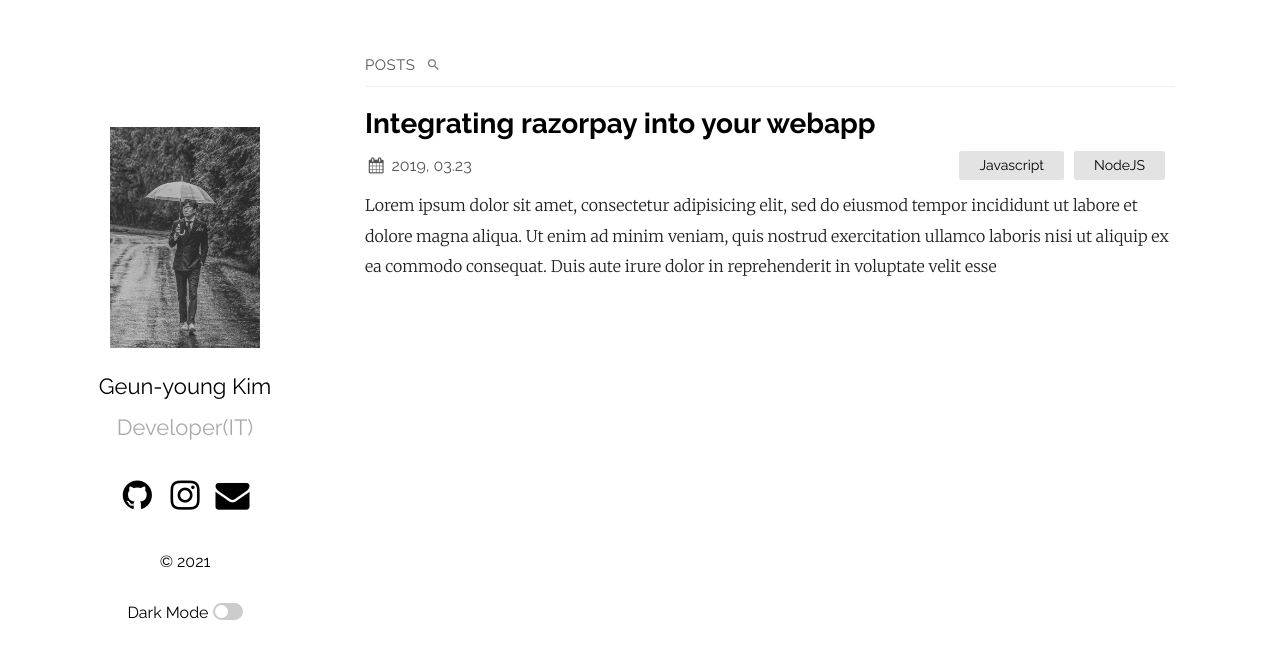
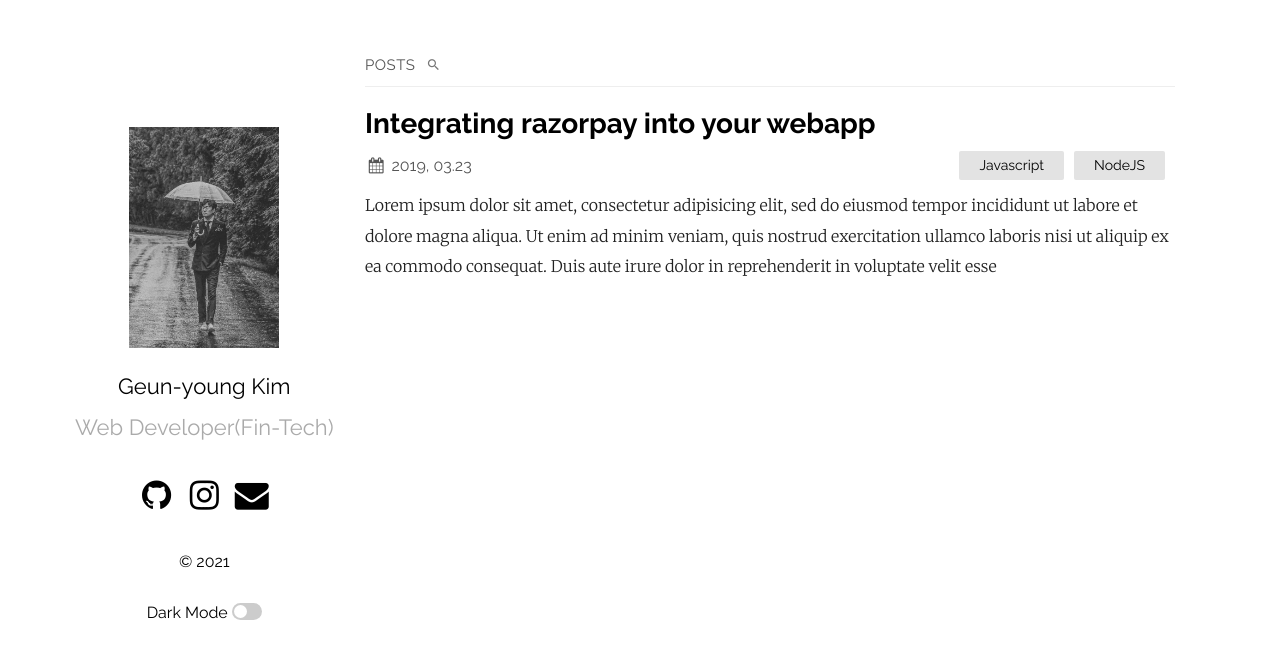
Before and after one commit to kgyoung0215/Hello-World, a Jekyll site: the page built from index.md, in a window 1280 px wide. Shown: the top 659 px of the page. Built offline with Jekyll 4.4.1, drawn with Linux system fonts in a browser that asks for light colours.

Commit message:
Update _config.yml

```diff
--- a/_config.yml
+++ b/_config.yml
@@ -13,7 +13,7 @@ sass:
   sass_dir: _sass
 plainwhite:
   name: Geun-young Kim
-  tagline: Developer(IT)
+  tagline: Web Developer(Fin-Tech)
   date_format: "%Y, %m.%-d"
   sitemap: true # set to true to generate sitemap.xml content
   search: true # set to true to enable searchbar
@@ -21,12 +21,12 @@ plainwhite:
   portfolio_image: "assets/kgy.png" # the path from the base directory of the site to the image to display (no / at the start)
   html_lang: "KR" # set the lang attribute of the <html> tag for the pages. See here for a list of codes: https://www.w3schools.com/tags/ref_country_codes.asp
   condensed_mobile:
-    - home
+    #- home
     - page
     - post
-    - post2
-    - post3
-    - post4
+    #- post2
+    #- post3
+    #- post4
   # generate social links in footer
   social_links:
     #twitter: samarsault
```
